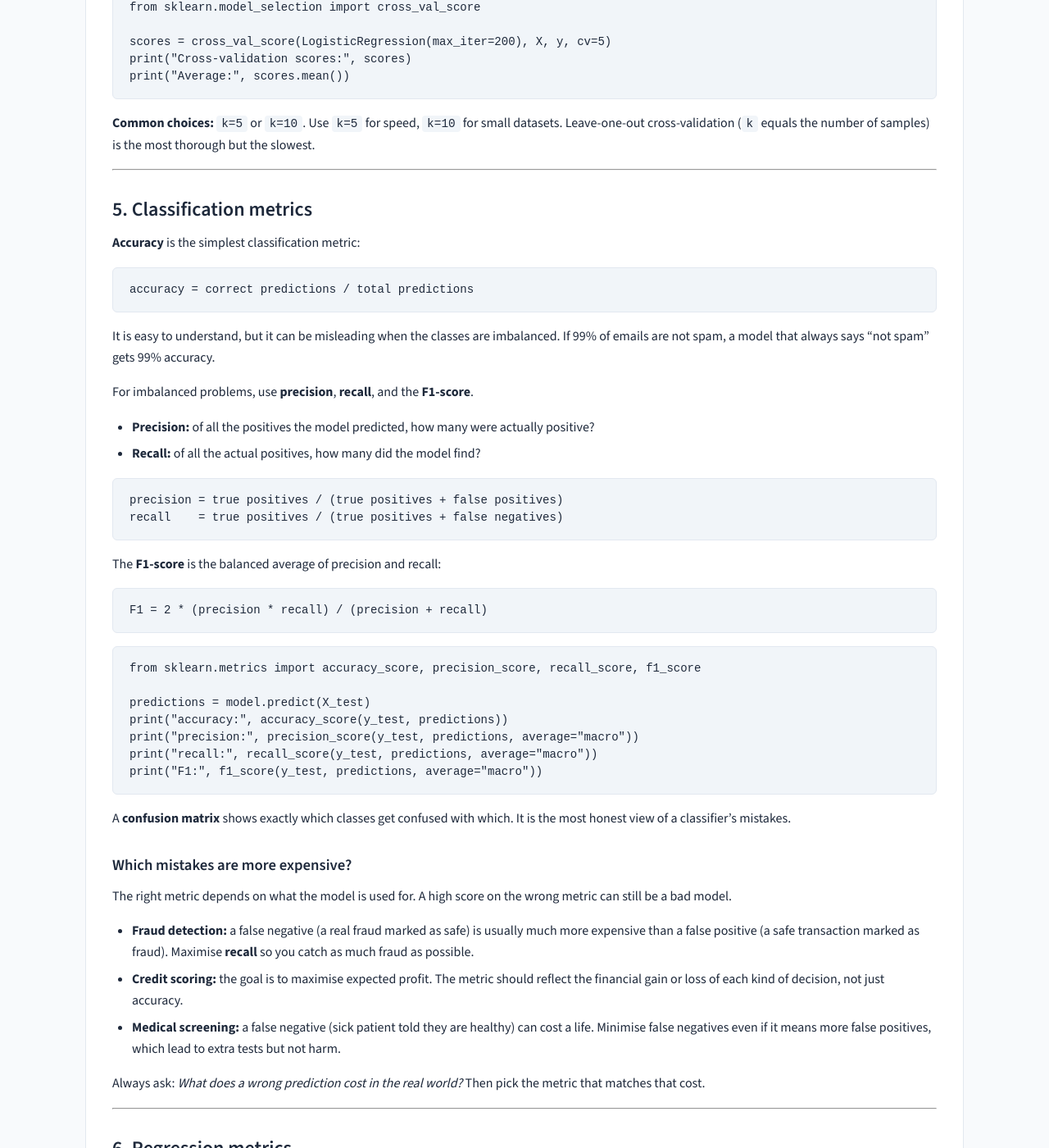
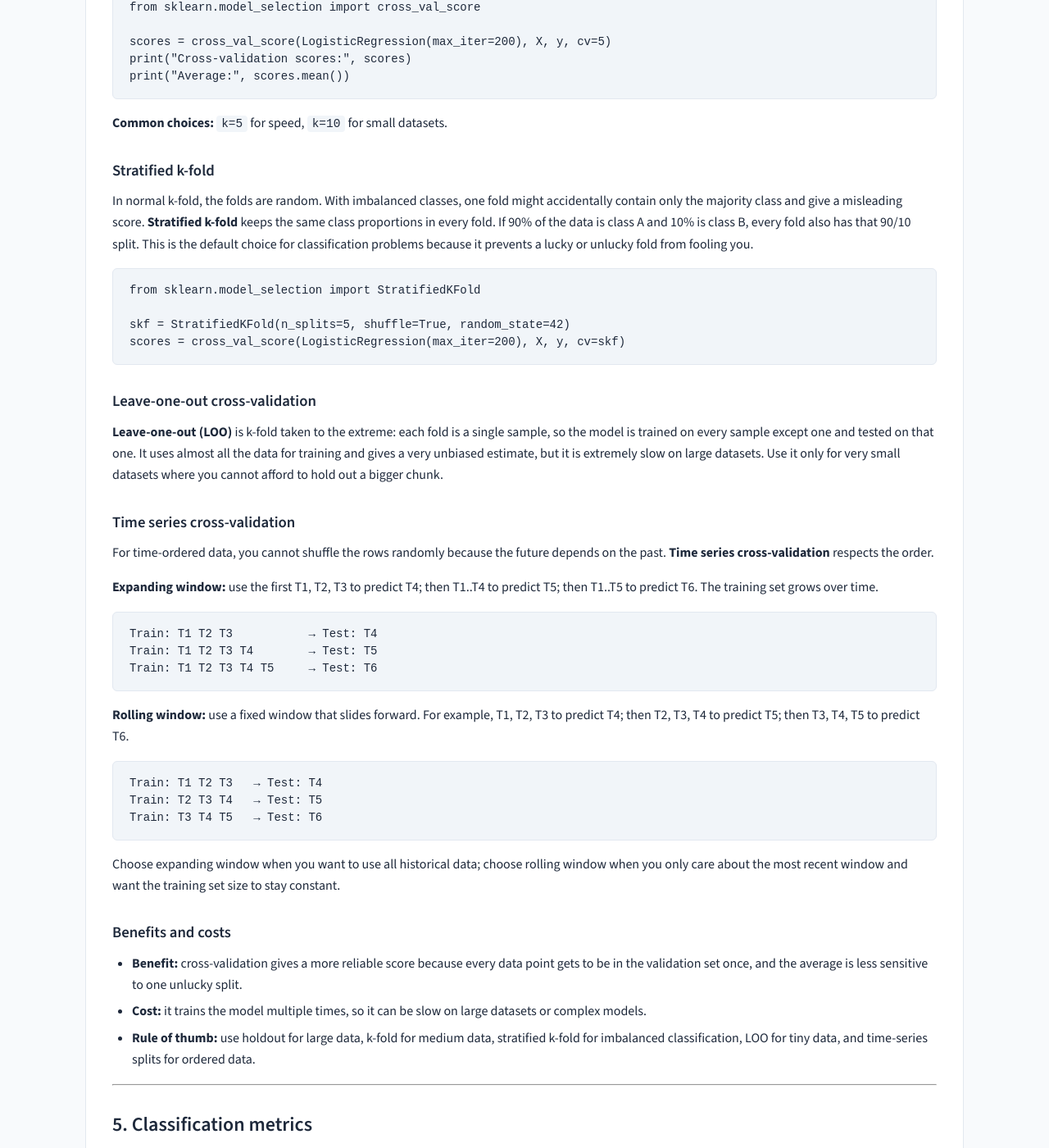
Before and after one commit to rilov/handbook, a Jekyll site: the page built from _topics/Model Evaluation - A Friendly Guide.md, in a window 1280 px wide and 1400 px high, scrolled down 2749 px. Shown: the whole window at 82% size. Built offline with Jekyll 4.4.1, drawn with Linux system fonts in a browser that asks for light colours; our own code applies the rules of GitHub Pages for plain Markdown files.

Commit message:
Expand cross-validation with stratified, LOO, and time-series methods

````diff
--- a/_topics/Model Evaluation - A Friendly Guide.md
+++ b/_topics/Model Evaluation - A Friendly Guide.md
@@ -125,7 +125,50 @@ print("Cross-validation scores:", scores)
 print("Average:", scores.mean())
 ```
 
-**Common choices:** `k=5` or `k=10`. Use `k=5` for speed, `k=10` for small datasets. Leave-one-out cross-validation (`k` equals the number of samples) is the most thorough but the slowest.
+**Common choices:** `k=5` for speed, `k=10` for small datasets.
+
+### Stratified k-fold
+
+In normal k-fold, the folds are random. With imbalanced classes, one fold might accidentally contain only the majority class and give a misleading score. **Stratified k-fold** keeps the same class proportions in every fold. If 90% of the data is class A and 10% is class B, every fold also has that 90/10 split. This is the default choice for classification problems because it prevents a lucky or unlucky fold from fooling you.
+
+```python
+from sklearn.model_selection import StratifiedKFold
+
+skf = StratifiedKFold(n_splits=5, shuffle=True, random_state=42)
+scores = cross_val_score(LogisticRegression(max_iter=200), X, y, cv=skf)
+```
+
+### Leave-one-out cross-validation
+
+**Leave-one-out (LOO)** is k-fold taken to the extreme: each fold is a single sample, so the model is trained on every sample except one and tested on that one. It uses almost all the data for training and gives a very unbiased estimate, but it is extremely slow on large datasets. Use it only for very small datasets where you cannot afford to hold out a bigger chunk.
+
+### Time series cross-validation
+
+For time-ordered data, you cannot shuffle the rows randomly because the future depends on the past. **Time series cross-validation** respects the order.
+
+**Expanding window:** use the first T1, T2, T3 to predict T4; then T1..T4 to predict T5; then T1..T5 to predict T6. The training set grows over time.
+
+```
+Train: T1 T2 T3           → Test: T4
+Train: T1 T2 T3 T4        → Test: T5
+Train: T1 T2 T3 T4 T5     → Test: T6
+```
+
+**Rolling window:** use a fixed window that slides forward. For example, T1, T2, T3 to predict T4; then T2, T3, T4 to predict T5; then T3, T4, T5 to predict T6.
+
+```
+Train: T1 T2 T3   → Test: T4
+Train: T2 T3 T4   → Test: T5
+Train: T3 T4 T5   → Test: T6
+```
+
+Choose expanding window when you want to use all historical data; choose rolling window when you only care about the most recent window and want the training set size to stay constant.
+
+### Benefits and costs
+
+- **Benefit:** cross-validation gives a more reliable score because every data point gets to be in the validation set once, and the average is less sensitive to one unlucky split.
+- **Cost:** it trains the model multiple times, so it can be slow on large datasets or complex models.
+- **Rule of thumb:** use holdout for large data, k-fold for medium data, stratified k-fold for imbalanced classification, LOO for tiny data, and time-series splits for ordered data.
 
 ---
 
````
